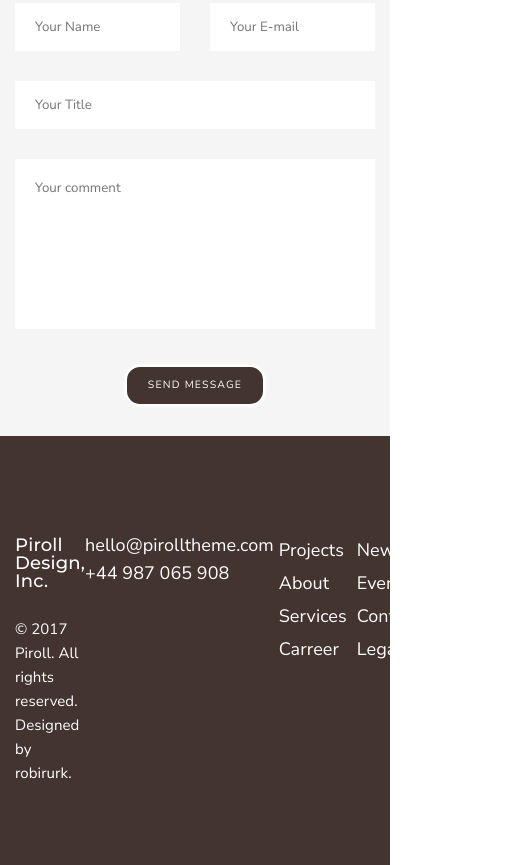
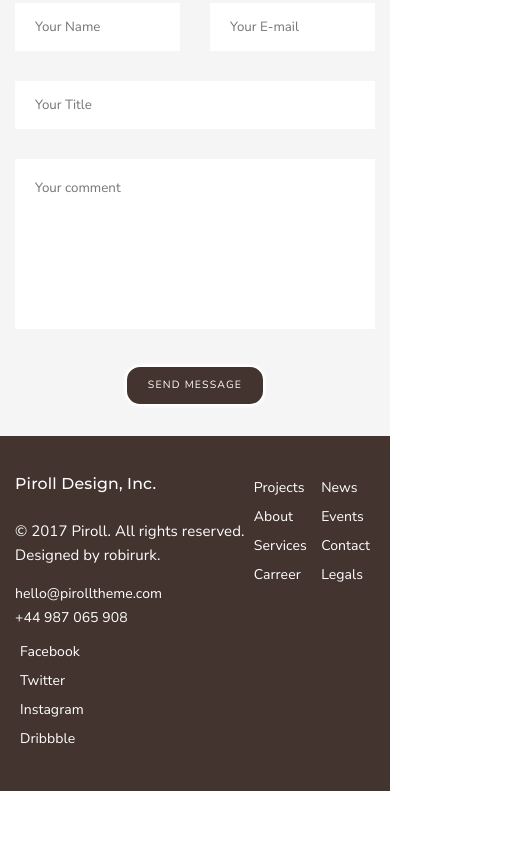
Before and after one commit to Batomunkuevv/Piroll, a plain HTML site: page index.html in a window 390 px wide. Shown: the part 8293-9158 px from the top of the page, 516 px wide, since content can reach past the window. After the commit the page ends 9084 px from the top, so only its background shows below. Drawn offline with Linux system fonts and the light colour scheme.

Commit message:
Adaptive footer

```diff
--- a/#source/scss/_footer.scss
+++ b/#source/scss/_footer.scss
@@ -1,16 +1,43 @@
 .footer {
 	padding: 100px 0 80px;
 	background: #43342f;
+	@media (max-width: 1200px) {
+		padding: 80px 0 60px;
+	}
+	@media (max-width: 767px) {
+		padding: 60px 0 40px;
+	}
+	@media (max-width: 576px) {
+		padding: 40px 0 20px;
+	}
 	&__row {
 		display: flex;
 		justify-content: space-between;
+		@media (max-width: 430px) {
+			flex-wrap: wrap;
+		}
 	}
-
+	&__body {
+		display: flex;
+		margin: 0 -15px;
+		@media (max-width: 767px) {
+			flex-direction: column;
+			margin: 0;
+		}
+		@media (max-width: 576px) {
+		}
+	}
 	&__company {
-		font-size: 18px;
+		font-size: 1.3rem;
 		font-weight: 500;
 		letter-spacing: 0.18px;
 		margin: 0px 0px 27px 0px;
+		@media (max-width: 767px) {
+			font-size: 1.25rem;
+		}
+		@media (max-width: 576px) {
+			font-size: 1.125rem;
+		}
 	}
 
 	&__credits {
@@ -19,16 +46,28 @@
 		font-weight: 400;
 		line-height: 24px;
 		letter-spacing: 0.07px;
+		@media (max-width: 767px) {
+			margin: 0px 0px 20px 0px;
+		}
 	}
 	&__link {
 		display: block;
 		color: #fff;
-		font-size: 18px;
+		font-size: 1.3rem;
 		letter-spacing: 0.07px;
 		margin: 0px 0px 5px 0px;
 		padding: 5px;
 		&:hover {
 			text-decoration: underline;
+		}
+		@media (max-width: 767px) {
+			font-size: 1.25rem;
+		}
+		@media (max-width: 576px) {
+			font-size: 1.125rem;
+		}
+		@media (max-width: 430px) {
+			font-size: 1rem;
 		}
 	}
 }
@@ -39,11 +78,26 @@
 	flex-direction: column;
 	display: flex;
 	flex-direction: column;
-	font-size: 18px;
+	font-size: 1.25rem;
 	letter-spacing: 0.07px;
 	&__email {
 		margin: 0px 0px 10px 0px;
 	}
 	&__phone {
 	}
+	&_flex {
+		padding: 15px;
+	}
+	@media (max-width: 767px) {
+		&_flex {
+			padding: 0px;
+		}
+		font-size: 1.125rem;
+	}
+	@media (max-width: 576px) {
+		font-size: 1rem;
+	}
+	@media (max-width: 576px) {
+		margin: 0px 0px 15px 0px;
+	}
 }
--- a/index.html
+++ b/index.html
@@ -443,16 +443,18 @@
         <footer class="footer">
           <div class="container">
             <div class="footer__row">
-              <div class="itemfooter__company">
+					<div class="footer__body">
+						<div class="itemfooter__company itemfooter_flex">
 							<div class="footer__company">Piroll Design, Inc.</div>
 							<div class="footer__credits">
 								© 2017 Piroll. All rights reserved.<br />
 								Designed by robirurk.
 							</div>
 						</div>
-              <div class="itemfooter">
+						<div class="itemfooter itemfooter_flex">
 							<div class="itemfooter__email">hello@pirolltheme.com</div>
 							<div class="itemfooter__phone">+44 987 065 908</div>
+						 </div>
 					</div>
               <div class="itemfooter">
                 <a href="#" class="footer__link">Projects</a>
```
Also changed, not shown: css/main.css. Lines whose indentation alone changed are shown as unchanged.
